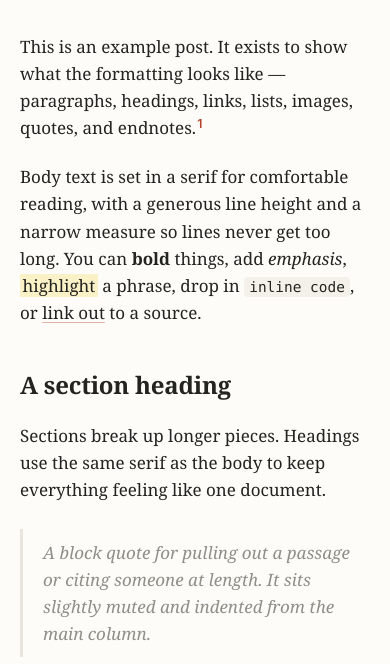
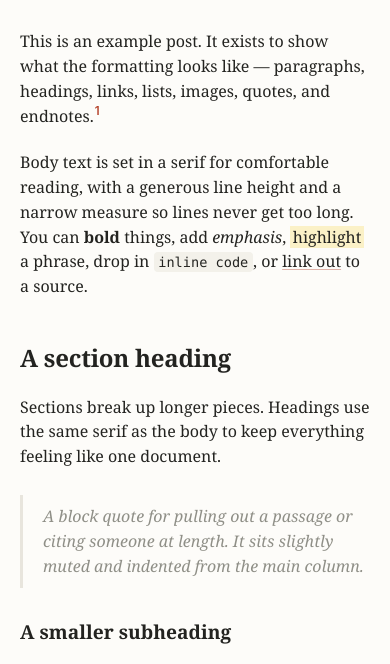
Before and after one commit to rbedi/rbedi.github.io, a plain HTML site: page posts/example-post/index.html in a window 390 px wide. Shown: the part 155-819 px from the top of the page. Drawn offline with Linux system fonts and the light colour scheme.

Commit message:
Shrink body text for higher reading density
Body ~1px smaller at each breakpoint (desktop 18->17px, tablet 19->18px,
mobile 17->16px) with slightly tighter line-height. Headings, TOC, and
metadata unchanged.

Co-Authored-By: Claude Opus 4.8 <noreply@anthropic.com>

```diff
--- a/styles.css
+++ b/styles.css
@@ -56,8 +56,8 @@ body {
   background: var(--bg);
   color: var(--text);
   font-family: var(--font-serif);
-  font-size: 1.1875rem; /* ~19px */
-  line-height: 1.65;
+  font-size: 1.125rem; /* ~18px */
+  line-height: 1.6;
   text-rendering: optimizeLegibility;
   -webkit-font-smoothing: antialiased;
   -moz-osx-font-smoothing: grayscale;
@@ -529,8 +529,8 @@ sup.fn {
 /* ---------- Responsive ---------- */
 @media (max-width: 640px) {
   body {
-    font-size: 1.0625rem;
-    line-height: 1.6;
+    font-size: 1rem;
+    line-height: 1.55;
   }
   .wrap {
     padding: 0 1.25rem;
@@ -564,7 +564,7 @@ sup.fn {
     --measure: 46rem;
   }
   body {
-    font-size: 1.125rem; /* ~18px */
+    font-size: 1.0625rem; /* ~17px */
   }
   .post-title-main {
     font-size: 2.35rem;
```
